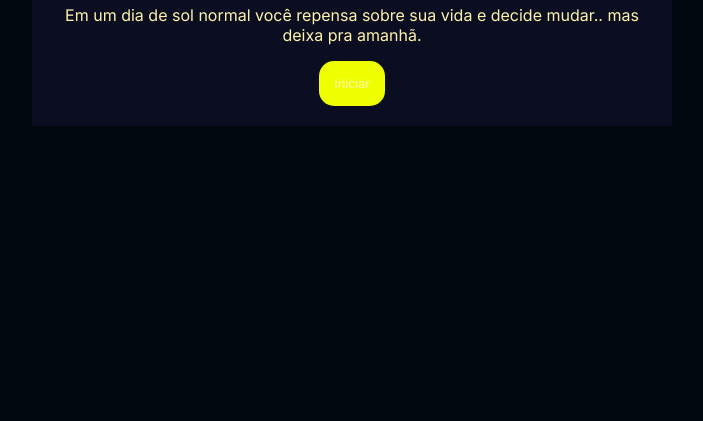
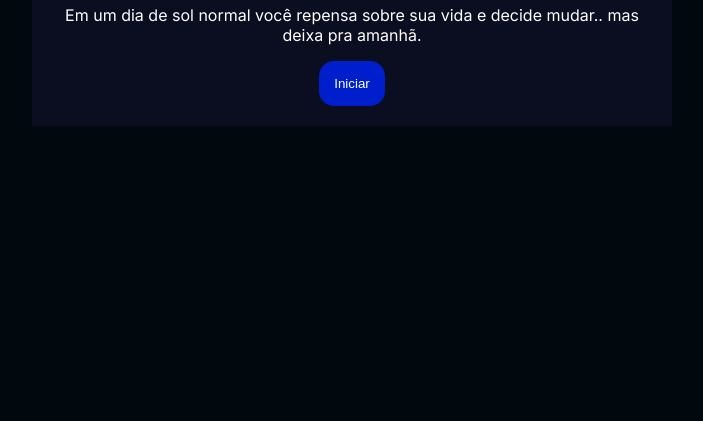
Before and after one commit to tavin7xis/gpt, a plain HTML site: page index.html in a window 1280 px wide. Shown: the part 395-816 px from the top of the page, without its empty margins (288-991 px from the left). Drawn offline with Linux system fonts and the light colour scheme.

Commit message:
wefhbbfb

```diff
--- a/style.css
+++ b/style.css
@@ -3,9 +3,9 @@
 :root {
     --cor-fundo: #01080E;
     --cor-principal: #0B0D20 ;
-    --cor-secundaria: #eeff00;
+    --cor-secundaria: #001fcc;
     --cor-destaque: #001fcc;
-    --cor-texto: #fff3ac;
+    --cor-texto: #fefefe;
 }
 
 body {
```
